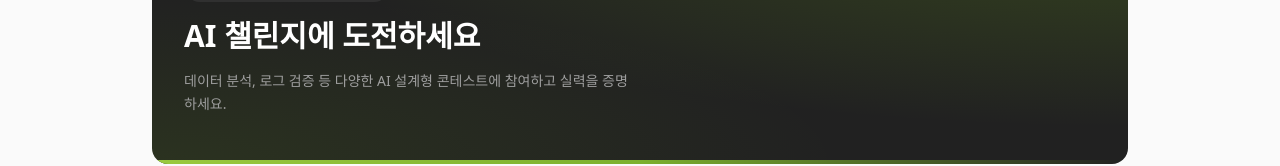
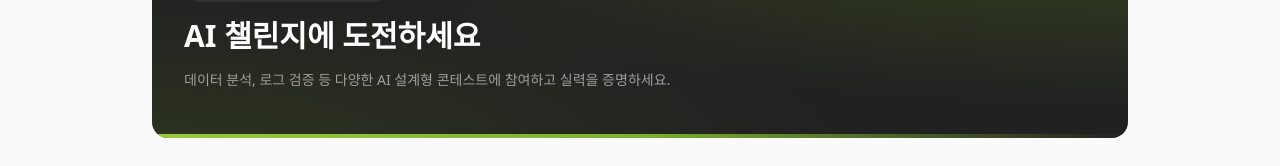
Before and after one commit to contail/ai-contest, a Next.js app: page / in a window 1280 px wide. Shown: the part 183-349 px from the top of the page. Built offline with nearby package versions, Linux system fonts and the light colour scheme; no server answers; the database is empty.

Commit message:
style: make hero description single line

```diff
--- a/src/app/page.tsx
+++ b/src/app/page.tsx
@@ -25,9 +25,8 @@ export default async function Home() {
             <h1 className="text-2xl font-bold text-white md:text-3xl">
               AI 챌린지에 도전하세요
             </h1>
-            <p className="max-w-md text-sm leading-relaxed text-[var(--gray-400)]">
-              데이터 분석, 로그 검증 등 다양한 AI 설계형 콘테스트에
-              참여하고 실력을 증명하세요.
+            <p className="text-sm text-[var(--gray-400)]">
+              데이터 분석, 로그 검증 등 다양한 AI 설계형 콘테스트에 참여하고 실력을 증명하세요.
             </p>
           </div>
         </section>
```
